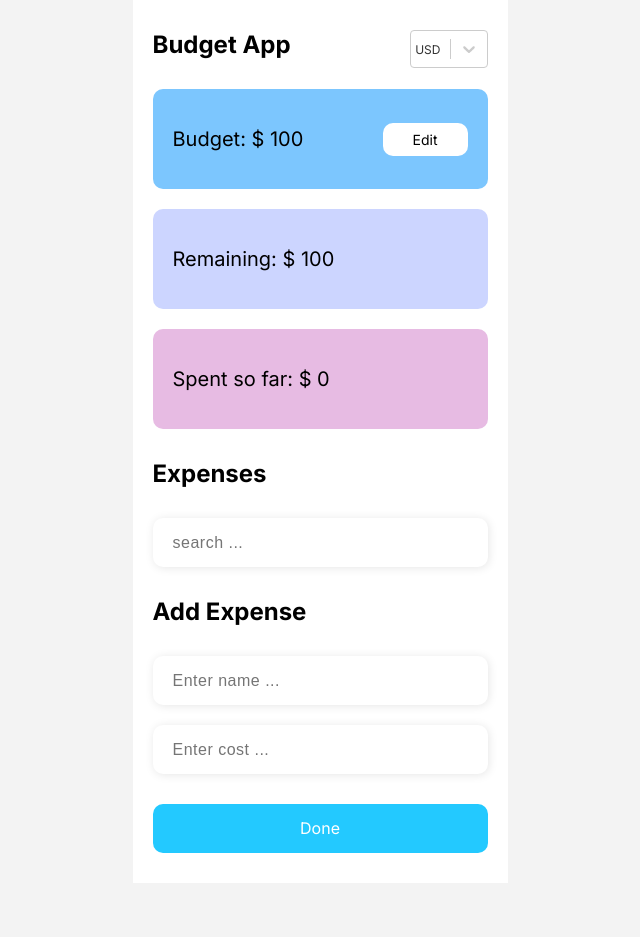
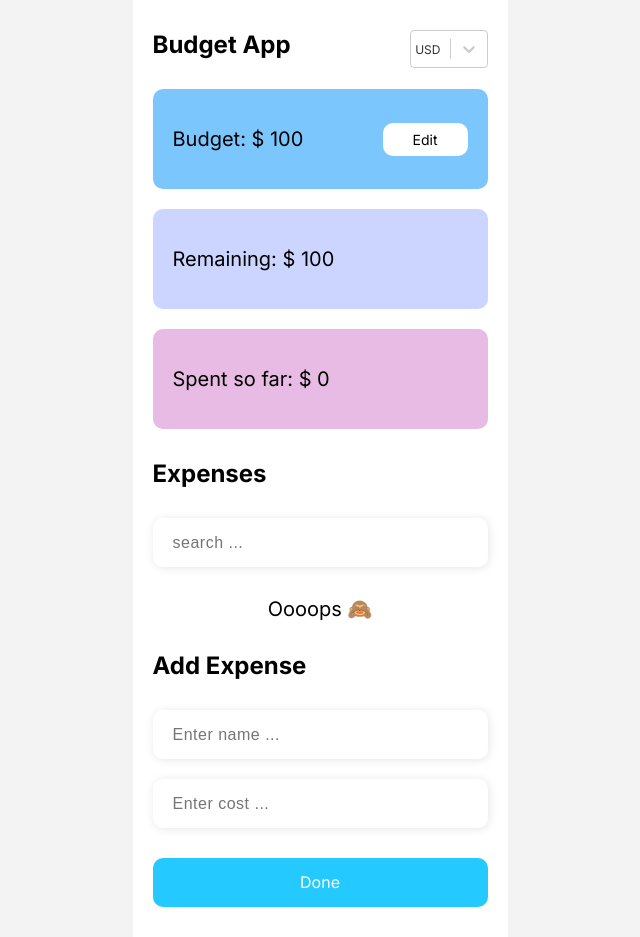
Before and after one commit to soundmafi/react-budget-app, a React (Create React App) app: page / in a window 1280 px wide. Both pictures are taken after a click on the button 780 px from the left and 621 px from the top of the page. Shown: the whole page, without its empty margins (320-960 px from the left). Before the commit the page ends 883 px from the top, so only its background shows below. Built offline with nearby package versions, Linux system fonts and the light colour scheme.

Commit message:
feat(app): add condition for "Opps"

```diff
--- a/src/components/ExpensesList/ExpensesList.tsx
+++ b/src/components/ExpensesList/ExpensesList.tsx
@@ -1,6 +1,7 @@
+
 import { IExpense } from '../../contex/ExpensesContex/types';
 import ExpenseCard from '../ExpenseCard/ExpenseCard';
-import { StyledExpensesList } from './styles';
+import { StyledExpensesList, StyledAlert} from './styles';
 
 interface IList {
 	resultExpenses: IExpense[];
@@ -9,7 +10,8 @@ interface IList {
 const ExpensesList = ({ resultExpenses }: IList) => {
 	return (
 		<StyledExpensesList>
-			{resultExpenses.map((expense) => {
+			{resultExpenses.length > 0 ? (
+				resultExpenses.map((expense) => {
 					return (
 						<ExpenseCard
 							name={expense.name}
@@ -18,7 +20,10 @@ const ExpensesList = ({ resultExpenses }: IList) => {
 							key={expense.id}
 						/>
 					);
-			})}
+				})
+			) : (
+				<StyledAlert>Oooops 🙈</StyledAlert>
+			)}
 		</StyledExpensesList>
 	);
 };
--- a/src/components/ExpensesList/styles.ts
+++ b/src/components/ExpensesList/styles.ts
@@ -1,7 +1,13 @@
-import styled from "styled-components";
+import styled from 'styled-components';
 
 export const StyledExpensesList = styled.ul`
 	width: 100%;
 	margin-top: 30px;
 	margin-bottom: 30px;
 `;
+
+export const StyledAlert = styled.p`
+	font-size: 20px;
+	line-height: 24px;
+	text-align: center;
+`;
```
Lines whose indentation alone changed are shown as unchanged.
